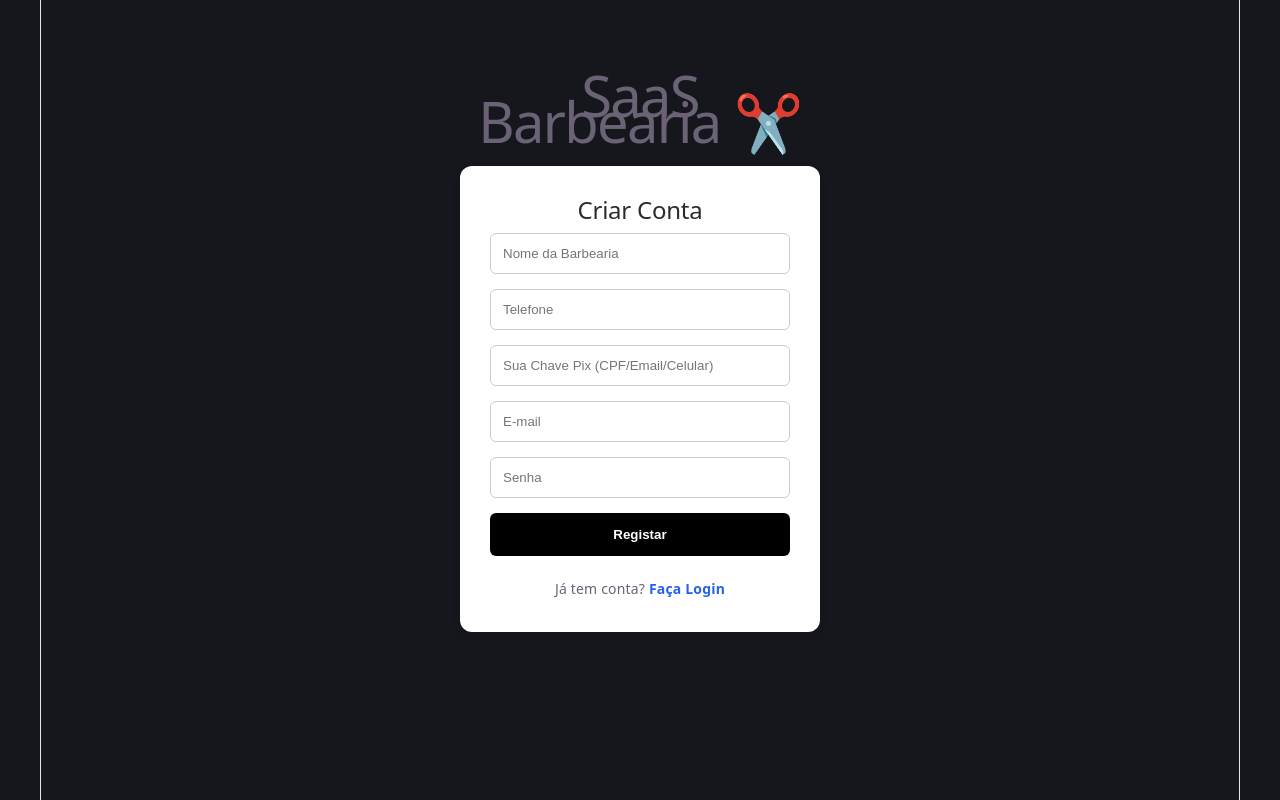
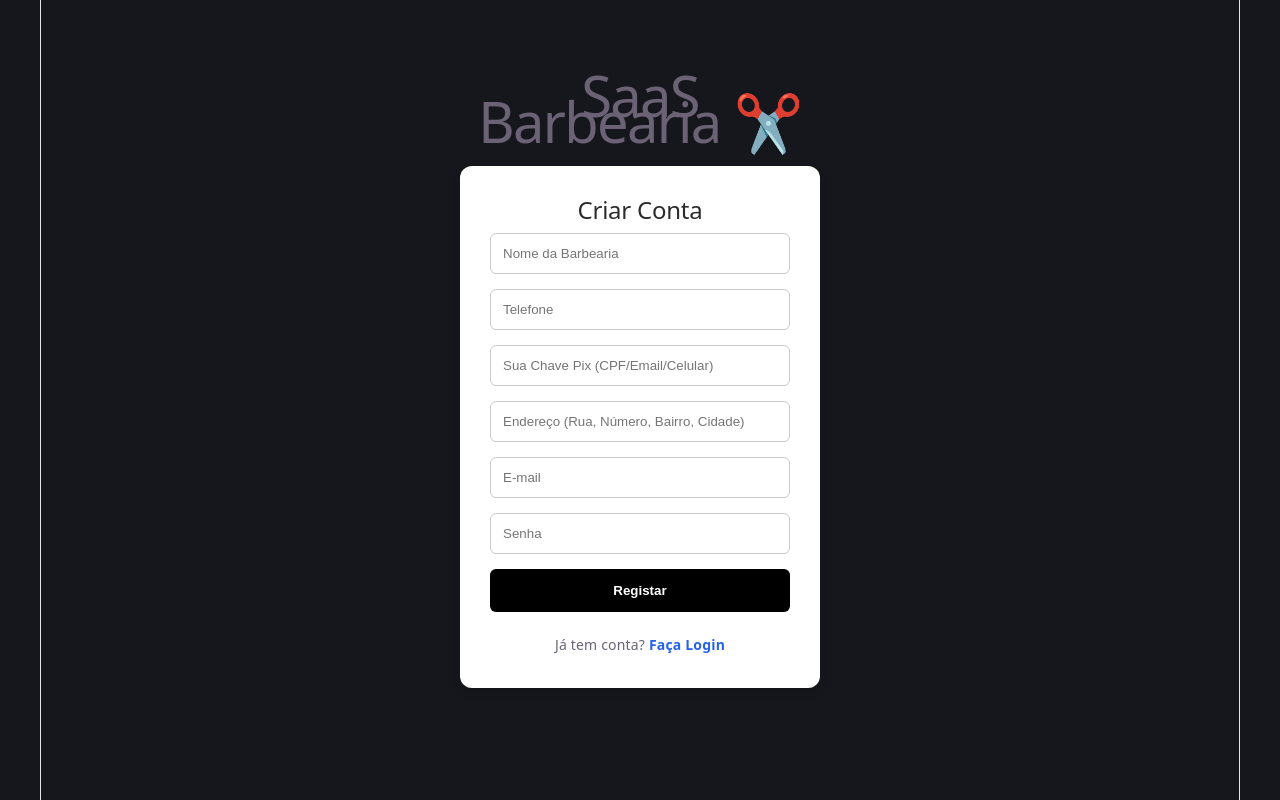
Before and after one commit to GuiVasconcelosDev/frontend-barbearia, a React (Vite) app: page / in a window 1280 px wide. Both pictures are taken after a click on the element "Crie a sua barbearia". Shown: the top 800 px of the page. Built offline with nearby package versions, Linux system fonts and the light colour scheme.

Commit message:
add endereco

```diff
--- a/src/App.jsx
+++ b/src/App.jsx
@@ -18,6 +18,7 @@ function TelaLogin() {
   const [nome, setNome] = useState('');
   const [telefone, setTelefone] = useState('');
   const [chavePix, setChavePix] = useState('');
+  const [endereco, setEndereco] = useState(''); // <-- 1. NOVO ESTADO ADICIONADO
 
 
   useEffect(() => {
@@ -35,7 +36,8 @@ function TelaLogin() {
       headers: {
         'Content-Type': 'application/json'
       },
-      body: JSON.stringify({ nome, slug, telefone, email, senha, chavePix })
+      // <-- 2. ENDEREÇO INCLUÍDO NO ENVIO PARA O JAVA
+      body: JSON.stringify({ nome, slug, telefone, email, senha, chavePix, endereco })
     })
     .then(async (res) => {
       if (!res.ok) {
@@ -81,6 +83,9 @@ function TelaLogin() {
               <input type="text" placeholder="Nome da Barbearia" value={nome} onChange={e=>setNome(e.target.value)} required style={{ padding: '12px', borderRadius: '6px', border: '1px solid #ccc' }} />
               <input type="text" placeholder="Telefone" value={telefone} onChange={e=>setTelefone(e.target.value)} required style={{ padding: '12px', borderRadius: '6px', border: '1px solid #ccc' }} />
               <input type="text" placeholder="Sua Chave Pix (CPF/Email/Celular)" value={chavePix} onChange={e=>setChavePix(e.target.value)} required style={{ padding: '12px', borderRadius: '6px', border: '1px solid #ccc' }} />
+
+              {/* <-- 3. NOVO CAMPO DE ENDEREÇO AQUI */}
+              <input type="text" placeholder="Endereço (Rua, Número, Bairro, Cidade)" value={endereco} onChange={e=>setEndereco(e.target.value)} required style={{ padding: '12px', borderRadius: '6px', border: '1px solid #ccc' }} />
             </>
           )}
           <input type="email" placeholder="E-mail" value={email} onChange={e=>setEmail(e.target.value)} required style={{ padding: '12px', borderRadius: '6px', border: '1px solid #ccc' }} />
```
Lines whose indentation alone changed are shown as unchanged.
